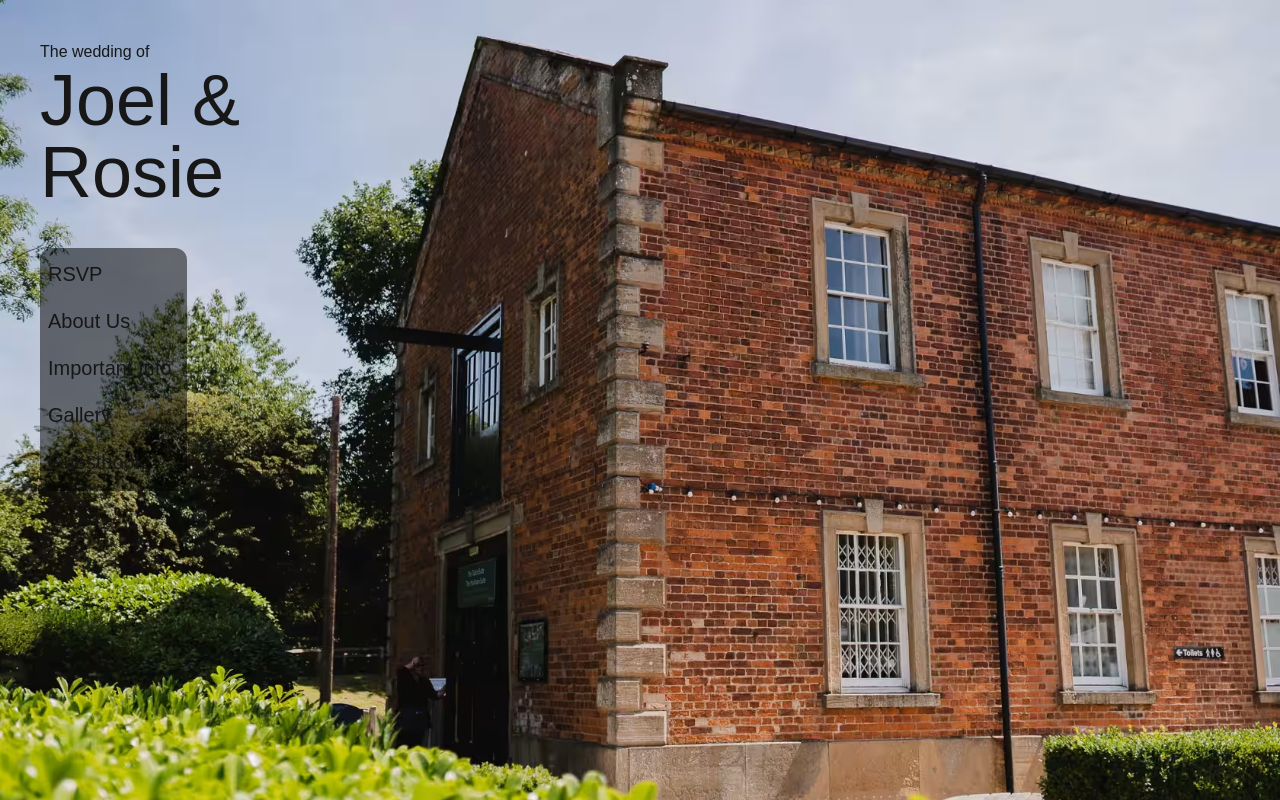
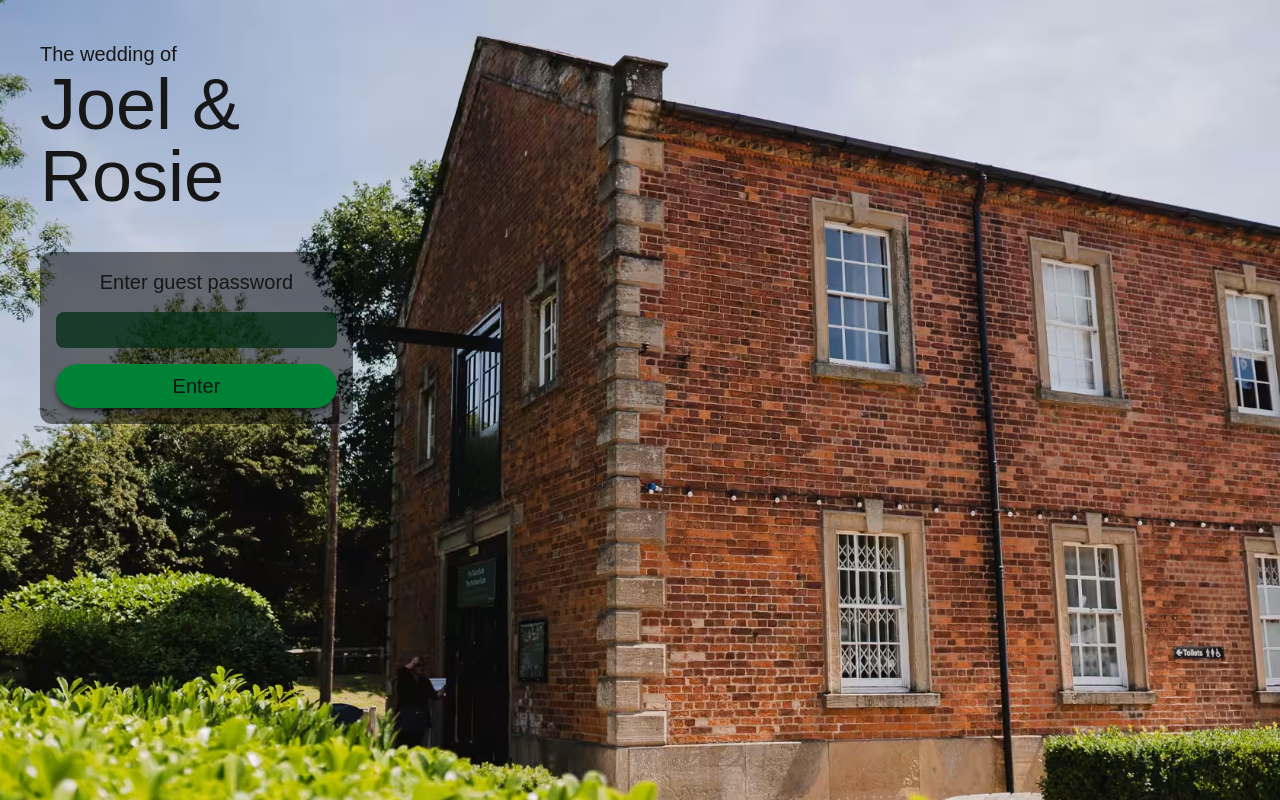
Before and after one commit to JoelOliverMclean/joel-rosie-wedding, a Next.js app: page / in a window 1280 px wide. Built offline with nearby package versions, Linux system fonts and the light colour scheme; a web font is replaced by a local one.

Commit message:
Progress

```diff
--- a/src/app/globals.css
+++ b/src/app/globals.css
@@ -36,3 +36,15 @@ body {
 h1 {
   @apply text-6xl lg:text-7xl;
 }
+
+h2 {
+  @apply text-4xl lg:text-5xl;
+}
+
+.toggleOff {
+  transition: transform 0.3s ease;
+}
+
+.toggleOn {
+  transform: translateX(38px);
+}
--- a/src/app/page.tsx
+++ b/src/app/page.tsx
@@ -1,30 +1,104 @@
-import React from "react";
+"use client";
+import RSVPPopover from "@/components/popovers/RSVPPopover";
+import Link from "next/link";
+import React, { useState } from "react";
+
+interface UnlockFormData {
+  password: string;
+}
 
 function HomePage() {
+  const [showRSVP, setShowRSVP] = useState(false);
+
+  const [unlocked, setUnlocked] = useState(false);
+
+  const submitUnlock = (e: React.FormEvent<HTMLFormElement>) => {
+    e.preventDefault();
+
+    const form = e.currentTarget;
+    const formData = new FormData(form);
+
+    const data: UnlockFormData = {
+      password: formData.get("password") as string,
+    };
+
+    if (data.password === "mellon") {
+      setUnlocked(true);
+    } else {
+      alert("Incorrect password");
+      setUnlocked(false);
+    }
+    form.reset();
+  };
+
+  const toggleRSVPPopover = () => {
+    setShowRSVP((prev) => !prev);
+  };
+
   return (
     <div className="flex flex-col items-start gap-10 p-4 md:p-10">
-      <div className="">
-        <p>The wedding of</p>
+      <div className="select-none">
+        <p className="text-xl">The wedding of</p>
         <h1>Joel &</h1>
         <h1>Rosie</h1>
       </div>
-      <ul className="flex flex-col gap-2 rounded-xl bg-black/50 p-2 text-xl">
-        <li className="to- cursor-pointer border-b-3 border-transparent py-1 pe-2 duration-300 hover:border-green-700 hover:ps-2">
-          RSVP
-        </li>
-        <li className="to- cursor-pointer border-b-3 border-transparent py-1 pe-2 duration-300 hover:border-green-700 hover:ps-2">
-          About Us
-        </li>
-        <li className="to- cursor-pointer border-b-3 border-transparent py-1 pe-2 duration-300 hover:border-green-700 hover:ps-2">
-          Important Info
-        </li>
-        <li className="to- cursor-pointer border-b-3 border-transparent py-1 pe-2 duration-300 hover:border-green-700 hover:ps-2">
-          Gallery
-        </li>
-        <li className="to- cursor-pointer border-b-3 border-transparent py-1 pe-2 duration-300 hover:border-green-700 hover:ps-2">
-          Guestbook
-        </li>
-      </ul>
+      <div className="flex flex-col gap-2 rounded-xl bg-black/50 p-4 text-xl">
+        {unlocked ? (
+          <>
+            <div
+              onClick={toggleRSVPPopover}
+              className="cursor-pointer border-b-3 border-transparent py-1 pe-2 duration-300 select-none hover:border-green-700 hover:ps-2 hover:pe-0"
+            >
+              RSVP
+            </div>
+            <Link
+              href={"/about"}
+              className="cursor-pointer border-b-3 border-transparent py-1 pe-2 duration-300 select-none hover:border-green-700 hover:ps-2 hover:pe-0"
+            >
+              About Us
+            </Link>
+            <Link
+              href={"/info"}
+              className="cursor-pointer border-b-3 border-transparent py-1 pe-2 duration-300 select-none hover:border-green-700 hover:ps-2 hover:pe-0"
+            >
+              Important Info
+            </Link>
+            <Link
+              href={"/gallery"}
+              className="cursor-pointer border-b-3 border-transparent py-1 pe-2 duration-300 select-none hover:border-green-700 hover:ps-2 hover:pe-0"
+            >
+              Gallery
+            </Link>
+            <Link
+              href={"/guestbook"}
+              className="cursor-pointer border-b-3 border-transparent py-1 pe-2 duration-300 select-none hover:border-green-700 hover:ps-2 hover:pe-0"
+            >
+              Guestbook
+            </Link>
+          </>
+        ) : (
+          <>
+            <form onSubmit={submitUnlock}>
+              <div className="flex flex-col gap-4">
+                <label htmlFor="password" className="text-center select-none">
+                  Enter guest password
+                </label>
+                <input
+                  className="rounded-lg bg-green-950/75 px-2 py-1 focus:outline-none"
+                  type="password"
+                  name="password"
+                />
+                <input
+                  className="cursor-pointer rounded-full bg-green-700 p-2 shadow-md shadow-black/50 select-none hover:bg-green-600"
+                  type="submit"
+                  value={"Enter"}
+                />
+              </div>
+            </form>
+          </>
+        )}
+      </div>
+      {showRSVP && <RSVPPopover onDismiss={toggleRSVPPopover} />}
     </div>
   );
 }
--- /dev/null
+++ b/src/components/popovers/RSVPPopover.tsx
@@ -0,0 +1,61 @@
+"use client";
+import React, { useState } from "react";
+import Popover from "./_Popover";
+
+function RSVPPopover({ onDismiss }: Readonly<{ onDismiss: () => void }>) {
+  const [attending, setAttending] = useState(false);
+  const submitRSVP = (e: React.FormEvent<HTMLFormElement>) => {
+    e.preventDefault();
+    console.log("RSVP submitted");
+  };
+
+  const toggleAttending = () => {
+    setAttending((prev) => !prev);
+  };
+
+  return (
+    <Popover onDismiss={onDismiss}>
+      <div className="flex flex-col items-center gap-4">
+        <h2>RSVP</h2>
+        <form onSubmit={submitRSVP}>
+          <div className="grid grid-cols-1 gap-4">
+            <input
+              type="text"
+              className="rounded-lg bg-green-950 px-2 py-1 focus:outline-none"
+              placeholder="Name (both if couple)"
+            />
+            <input
+              type="email"
+              className="rounded-lg bg-green-950 px-2 py-1 focus:outline-none"
+              placeholder="E-mail"
+            />
+            <div className="flex items-center justify-center">
+              <div className="flex flex-col gap-2">
+                <label>Attending?</label>
+                <div
+                  className="toggle relative w-[90px] cursor-pointer flex-col rounded-full bg-black/50 p-[2px]"
+                  onClick={toggleAttending}
+                >
+                  <div className="absolute top-0 right-0 bottom-0 left-0 z-20 flex items-center justify-center gap-4 select-none">
+                    <p>No</p>
+                    <p>Yes</p>
+                  </div>
+                  <div
+                    className={`h-[25px] duration-300 ${attending ? "toggleOn w-[48px] bg-green-700" : "toggleOff w-[40px] bg-red-500"} rounded-full`}
+                  ></div>
+                </div>
+              </div>
+            </div>
+            <input hidden type="text" name="attending" />
+            <input
+              className="cursor-pointer rounded-full bg-green-700 px-4 py-2 text-lg shadow-md shadow-black/50 hover:bg-green-600"
+              type="submit"
+            />
+          </div>
+        </form>
+      </div>
+    </Popover>
+  );
+}
+
+export default RSVPPopover;
--- /dev/null
+++ b/src/components/popovers/_Popover.tsx
@@ -0,0 +1,25 @@
+import React from "react";
+
+function Popover({
+  children,
+  onDismiss,
+}: Readonly<{
+  children: React.ReactNode;
+  onDismiss: () => void;
+}>) {
+  return (
+    <div
+      className="absolute top-0 right-0 bottom-0 left-0 z-10 flex items-center justify-center bg-black/50"
+      onClick={onDismiss}
+    >
+      <div
+        className="max-w-[320px] rounded-3xl bg-green-900/80 p-4"
+        onClick={(e) => e.stopPropagation()}
+      >
+        {children}
+      </div>
+    </div>
+  );
+}
+
+export default Popover;
```
